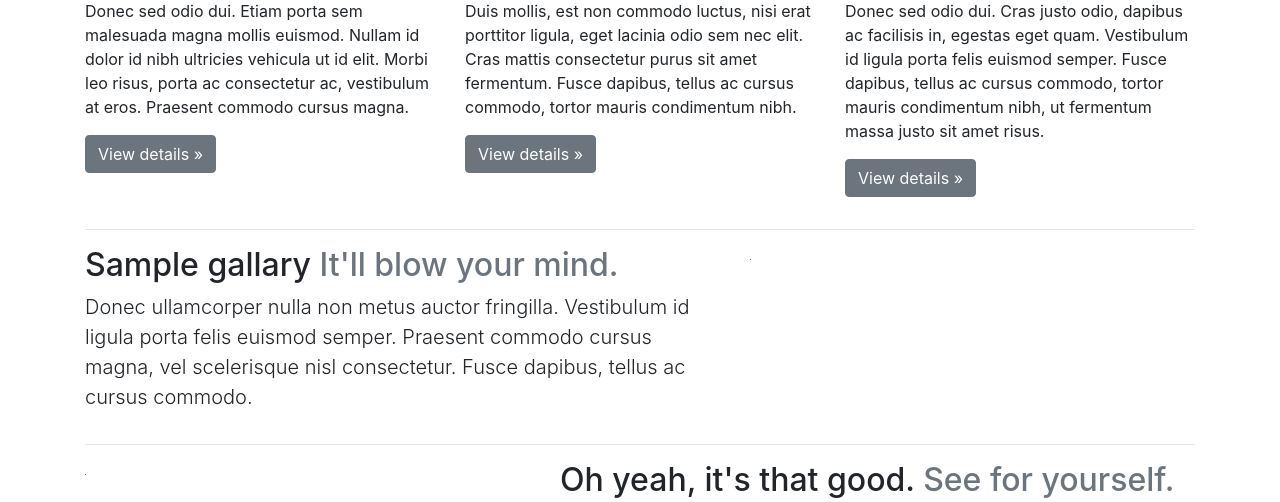
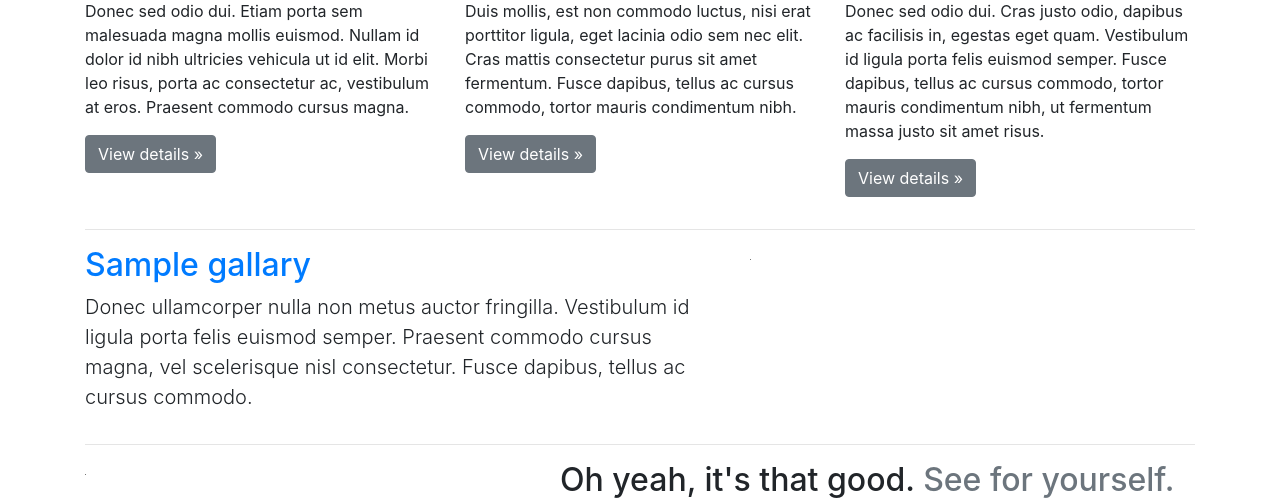
Before and after one commit to Howike/test1, a Django app: page / in a window 1280 px wide. Shown: the part 570-1072 px from the top of the page. Run offline with Django 3.2, Linux system fonts and the light colour scheme; tables that the repository leaves empty hold one stand-in row (values such as "Sample post"); some libraries are stand-ins or nearby versions.

Commit message:
添加了跳转page页

```diff
--- a/gallary/templates/home.html
+++ b/gallary/templates/home.html
@@ -44,7 +44,7 @@
 
         <div class="row featurette">
           <div class="col-md-7">
-            <h2 class="featurette-heading">{{ gallary.title }} <span class="text-muted">It'll blow your mind.</span></h2>
+            <a href="{{ gallary.id }}"><h2 class="featurette-heading">{{ gallary.title }}</h2></a>
             <p class="lead">Donec ullamcorper nulla non metus auctor fringilla. Vestibulum id ligula porta felis euismod semper. Praesent commodo cursus magna, vel scelerisque nisl consectetur. Fusce dapibus, tellus ac cursus commodo.</p>
           </div>
           <div class="col-md-5">
```
